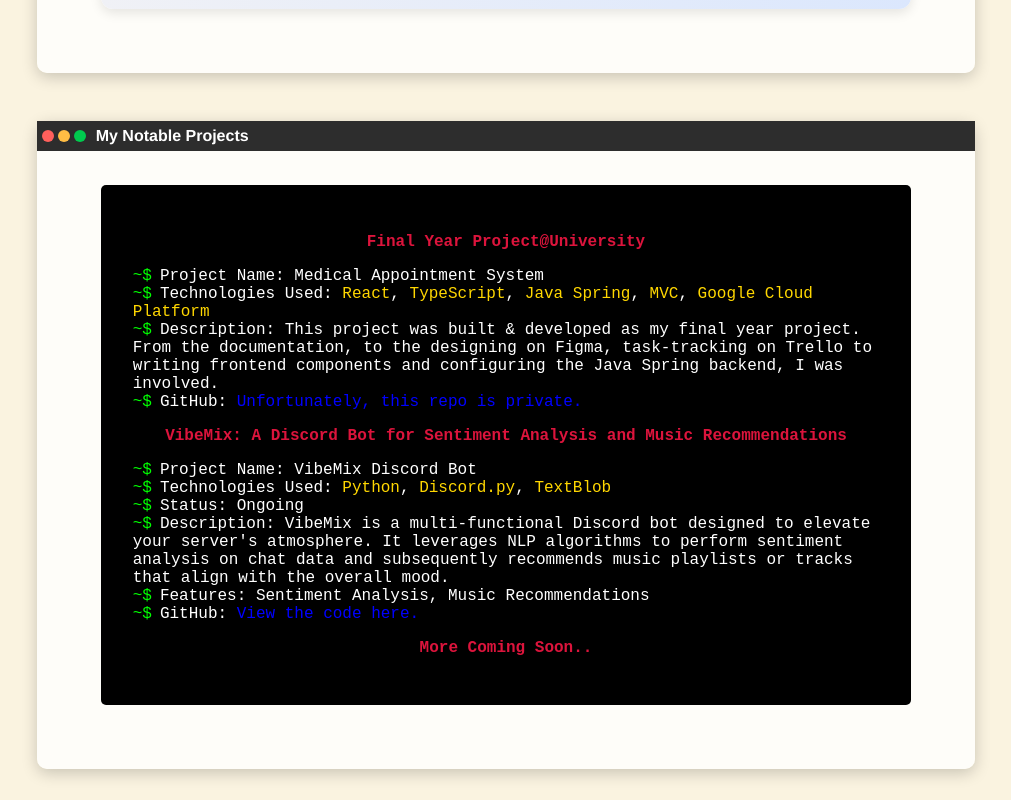
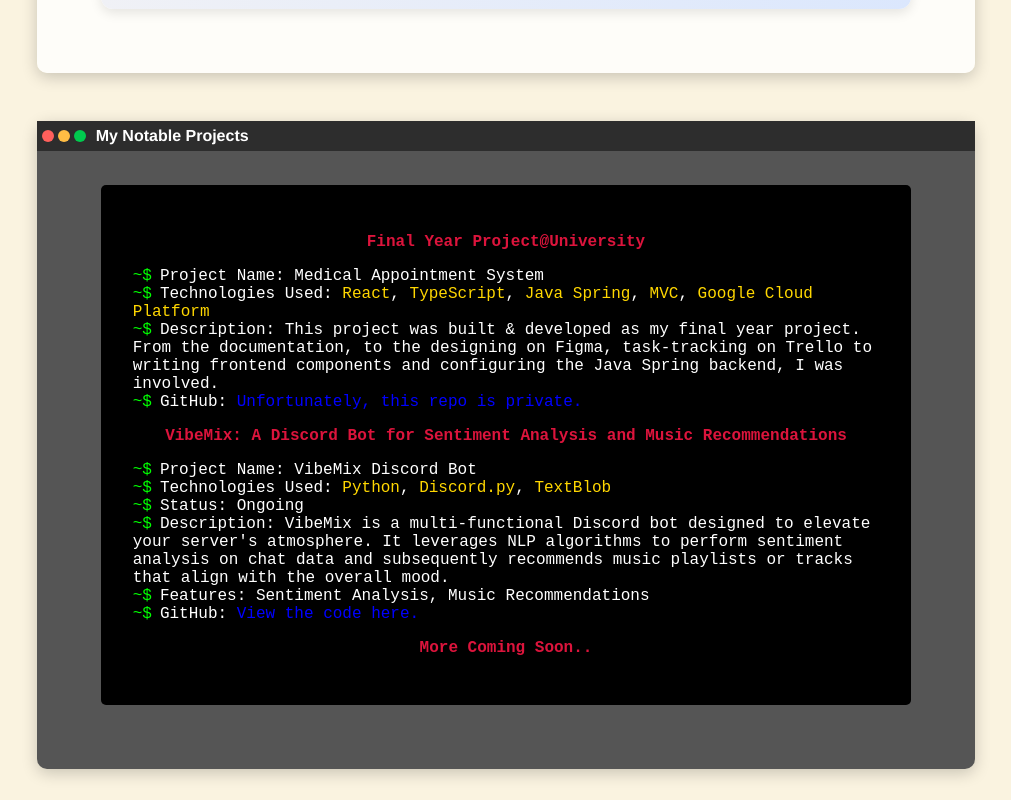
Before and after one commit to zteezy19/MyPortfolio, a React (Vite) app: page / in a window 1280 px wide. Shown: the part 1900-2700 px from the top of the page, without its empty margins (134-1145 px from the left). Built offline with nearby package versions, Linux system fonts and the light colour scheme.

Commit message:
final tweaks before deployment

```diff
--- a/src/components/Projects.css
+++ b/src/components/Projects.css
@@ -15,7 +15,7 @@
 
 .projects-container {
   backdrop-filter: blur(10px);
-  background-color: rgba(255, 255, 255, 0.8);
+  background-color: #555555;
   padding: 4rem;
   margin: 3rem auto;
   max-width: 63.33%;
```
